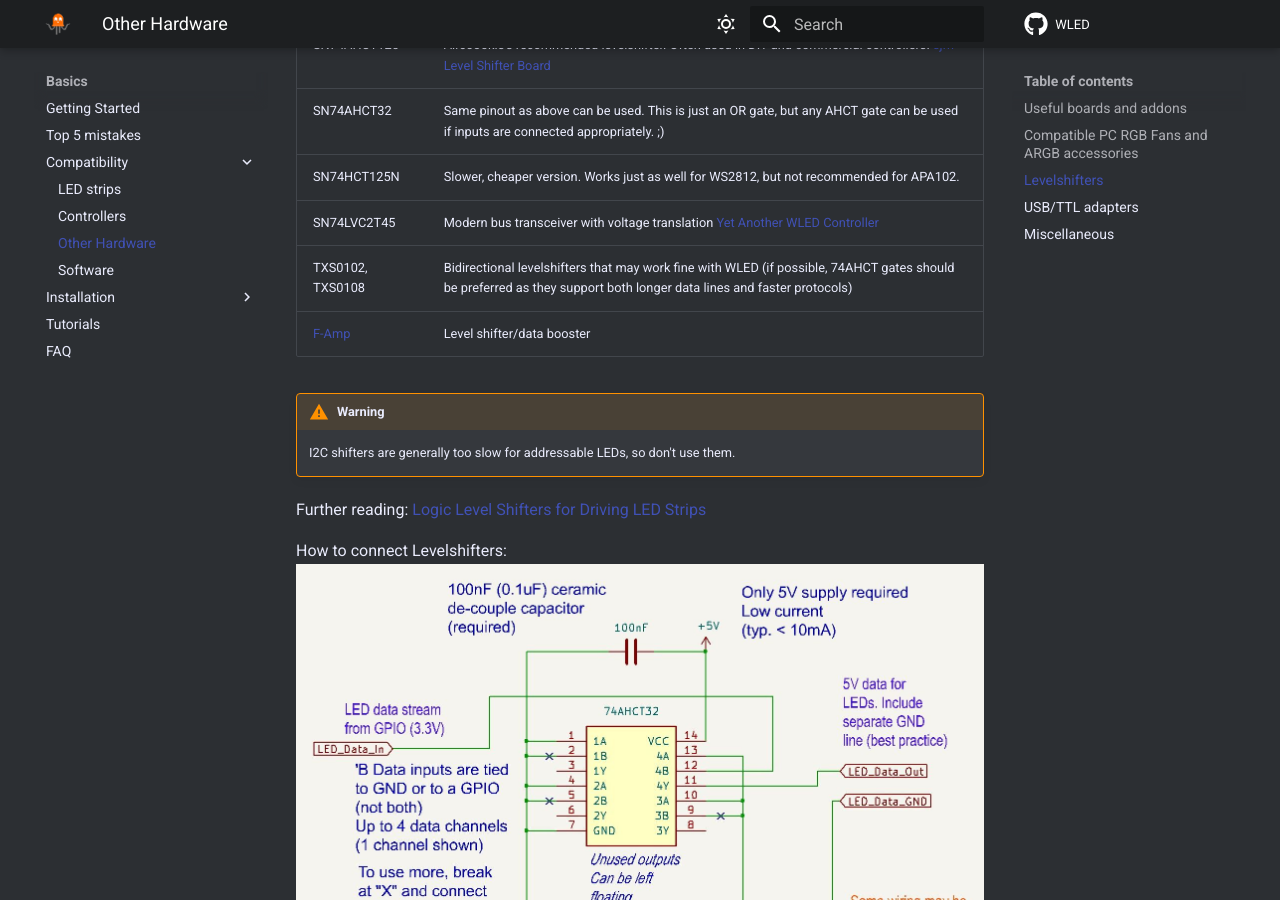
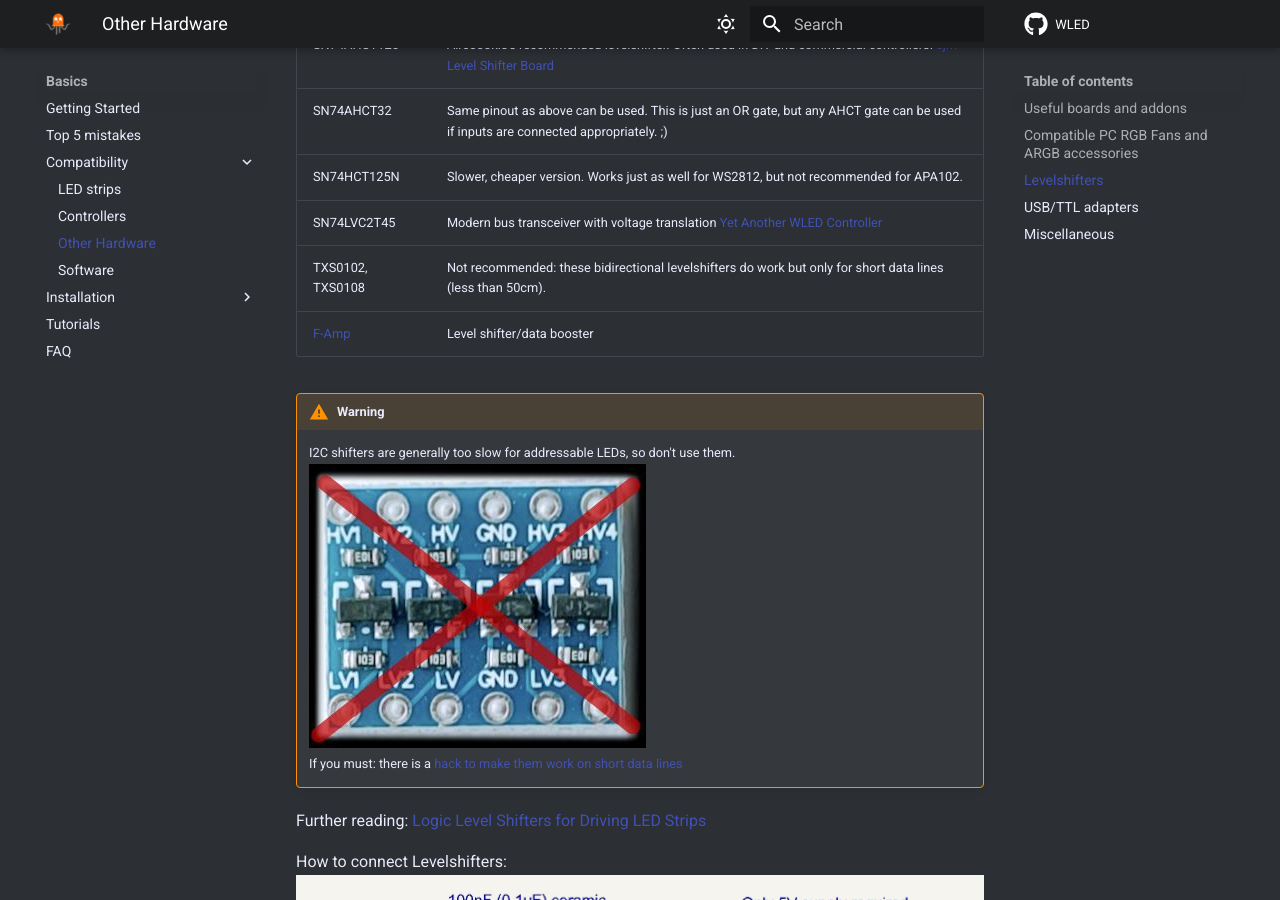
Before and after one commit to Aircoookie/WLED-Docs, an MkDocs documentation site: the page built from docs/basics/compatible-hardware.md, in a window 1280 px wide and 900 px high, scrolled down 1476 px. Built offline with MkDocs 1.6.1 and Material for MkDocs 9.7.7, drawn with Linux system fonts in a browser that asks for light colours; comment, search, counter and statistics services are not loaded.

Commit message:
Updated shifter documentation
- TXSxxx are now not recommended
- added bigger warning about I2C shifters with an image

```diff
--- a/docs/basics/compatible-hardware.md
+++ b/docs/basics/compatible-hardware.md
@@ -41,11 +41,13 @@ SN74AHCT125 | Aircoookie's recommended levelshifter. Often used in DIY and comme
 SN74AHCT32 | Same pinout as above can be used. This is just an OR gate, but any AHCT gate can be used if inputs are connected appropriately. ;)
 SN74HCT125N | Slower, cheaper version. Works just as well for WS2812, but not recommended for APA102.
 SN74LVC2T45 | Modern bus transceiver with voltage translation [Yet Another WLED Controller](https://github.com/lizardsystems/yawl-controller)
-TXS0102, TXS0108 | Bidirectional levelshifters that may work fine with WLED (if possible, 74AHCT gates should be preferred as they support both longer data lines and faster protocols)
+TXS0102, TXS0108 | Not recommended: these bidirectional levelshifters do work but only for short data lines (less than 50cm).
 [F-Amp](https://pixelcontroller.com/store/accessories/54-famp-xconnect.html) | Level shifter/data booster
 
 !!! warning
     I2C shifters are generally too slow for addressable LEDs, so don't use them.
+    ![No_I2C_Shifter](../assets/images/content/NoI2Cshifter.jpg)
+    If you must: there is a [hack to make them work on short data lines](https://wled.discourse.group/t/levelshifter-analysis/11871/12)
 
 Further reading:
 [Logic Level Shifters for Driving LED Strips](https://electricfiredesign.com/2021/03/12/logic-level-shifters-for-driving-led-strips/)
```
Also changed, not shown: docs/assets/images/content/NoI2Cshifter.jpg (added).
